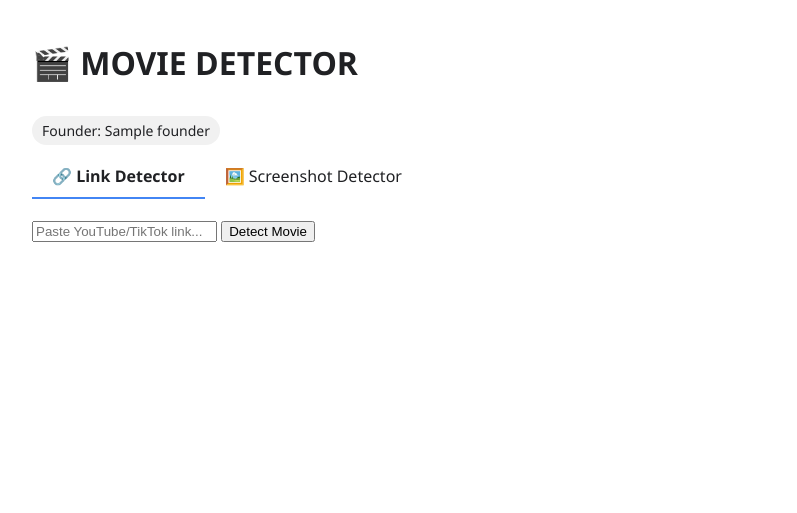
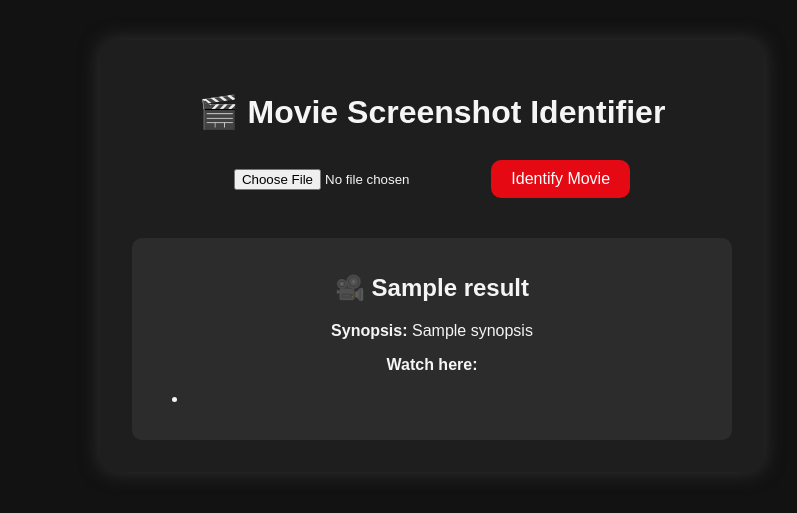
Before and after one commit to Bilzde/movie-detector, a Flask app: template templates/index.html in a window 1280 px wide. Shown: the top 513 px of the page, without its empty margins (208-1005 px from the left). Run offline with Flask 3, Linux system fonts and the light colour scheme; the template is opened without the code that fills it: most values are stand-ins (such as "Sample title", 1, 10 or a date in 2020).

Commit message:
Initial commit

```diff
--- a/main.py
+++ /dev/null
@@ -1,135 +0,0 @@
-from flask import Flask, render_template, request, redirect, jsonify
-import os
-import re
-import requests
-import json
-from werkzeug.utils import secure_filename
-from google.cloud import vision
-import tempfile
-from dotenv import load_dotenv
-
-# Load environment variables from .env file
-load_dotenv()
-
-app = Flask(__name__)
-
-# Configuration
-app.config['UPLOAD_FOLDER'] = tempfile.mkdtemp()
-app.config['FOUNDER'] = {
-    "name": "Bilal Abdi",
-    "email": "bilalabdi230@gmail.com",
-    "affiliate_id": "bilalabdi-20"
-}
-
-# APIs (set these in Replit secrets)
-TMDB_API_KEY = os.environ.get('TMDB_API_KEY')
-GOOGLE_CREDS_JSON = os.environ.get('GOOGLE_CREDENTIALS_JSON')
-
-# ===== CORE FUNCTIONALITY =====
-def analyze_url(url):
-    """Extract video title from URL"""
-    try:
-        response = requests.get(url, timeout=5)
-        title = re.search(r'<title>(.+?)</title>', response.text).group(1)
-        return clean_title(title)
-    except:
-        return None
-
-def analyze_image(file_path):
-    """Identify movie from screenshot"""
-    if not GOOGLE_CREDS_JSON:
-        return None
-
-    # Write credentials to temporary file
-    import tempfile
-    with tempfile.NamedTemporaryFile(mode='w', suffix='.json', delete=False) as f:
-        f.write(GOOGLE_CREDS_JSON)
-        creds_file = f.name
-
-    try:
-        client = vision.ImageAnnotatorClient.from_service_account_json(creds_file)
-
-        with open(file_path, 'rb') as f:
-            image = vision.Image(content=f.read())
-
-        # Get labels first
-        response = client.label_detection(image=image)
-
-        # Try web detection
-        web_response = client.web_detection(image=image)
-
-        # Try multiple detection methods
-        if web_response.web_detection.pages_with_matching_images:
-            return web_response.web_detection.pages_with_matching_images[0].page_title
-        elif web_response.web_detection.web_entities:
-            return web_response.web_detection.web_entities[0].description
-        else:
-            labels = [label.description for label in response.label_annotations[:3]]
-            return " ".join(labels)
-    finally:
-        # Clean up temp file
-        os.unlink(creds_file)
-
-def clean_title(title):
-    """Clean extracted title"""
-    # Remove common video platform suffixes
-    title = re.sub(r'\s*-\s*(YouTube|TikTok).*$', '', title)
-    return title.strip()
-
-def get_streaming_providers(movie_id):
-    """Get streaming providers (placeholder)"""
-    return []
-
-def get_movie_data(query):
-    """Fetch movie info from TMDB"""
-    url = f"https://api.themoviedb.org/3/search/movie?api_key={TMDB_API_KEY}&query={query}"
-    response = requests.get(url).json()
-
-    if response.get('results'):
-        movie = response['results'][0]
-        return {
-            'title': movie['title'],
-            'year': movie['release_date'][:4] if movie.get('release_date') else 'Unknown',
-            'synopsis': movie['overview'],
-            'providers': get_streaming_providers(movie['id'])
-        }
-    return None
-
-# ===== ROUTES =====
-@app.route('/')
-def home():
-    return render_template('index.html', founder=app.config['FOUNDER'])
-
-@app.route('/detect', methods=['POST'])
-def detect():
-    # URL Detection
-    if 'url' in request.form:
-        url = request.form['url']
-        if title := analyze_url(url):
-            return jsonify(get_movie_data(title))
-
-    # Screenshot Detection
-    elif 'file' in request.files:
-        file = request.files['file']
-        if file.filename != '':
-            filename = secure_filename(file.filename)
-            filepath = os.path.join(app.config['UPLOAD_FOLDER'], filename)
-            file.save(filepath)
-
-            if query := analyze_image(filepath):
-                return jsonify(get_movie_data(query))
-
-    return jsonify({"error": "Detection failed"}), 400
-
-@app.route('/watch/<platform>/<query>')
-def watch(platform, query):
-    """Affiliate redirects"""
-    links = {
-        'prime': f"https://www.primevideo.com/search?q={query}&tag={app.config['FOUNDER']['affiliate_id']}",
-        'youtube': f"https://www.youtube.com/results?search_query={query}",
-        'google': f"https://www.google.com/search?q={query}+streaming"
-    }
-    return redirect(links.get(platform, links['google']))
-
-if __name__ == '__main__':
-    app.run(host='0.0.0.0', port=5000)
--- /dev/null
+++ b/requirement.txt
@@ -0,0 +1,3 @@
+Flask
+requests
+gunicorn
--- a/templates/index.html
+++ b/templates/index.html
@@ -1,134 +1,31 @@
-<!-- templates/index.html -->
 <!DOCTYPE html>
-<html>
+<html lang="en">
 <head>
-    <title>Movie Detector - By Bilal Abdi</title>
-    <style>
-        :root {
-            --primary: #4285F4;
-            --dark: #202124;
-        }
-        body {
-            font-family: 'Segoe UI', sans-serif;
-            max-width: 800px;
-            margin: 0 auto;
-            padding: 20px;
-            color: var(--dark);
-        }
-        .tab-container {
-            display: flex;
-            margin-bottom: 20px;
-        }
-        .tab {
-            padding: 10px 20px;
-            cursor: pointer;
-            border-bottom: 2px solid transparent;
-        }
-        .tab.active {
-            border-color: var(--primary);
-            font-weight: bold;
-        }
-        .tab-content {
-            display: none;
-        }
-        .tab-content.active {
-            display: block;
-        }
-        .founder-badge {
-            background: #f1f1f1;
-            padding: 5px 10px;
-            border-radius: 20px;
-            font-size: 14px;
-            display: inline-block;
-            margin: 10px 0;
-        }
-    </style>
+  <meta charset="UTF-8">
+  <title>Movie Identifier App</title>
+  <link rel="stylesheet" href="/static/style.css">
 </head>
 <body>
-    <h1>🎬 MOVIE DETECTOR</h1>
-    <div class="founder-badge">Founder: {{ founder.name }}</div>
+  <div class="container">
+    <h1>🎬 Movie Screenshot Identifier</h1>
 
-    <div class="tab-container">
-        <div class="tab active" onclick="switchTab('link')">🔗 Link Detector</div>
-        <div class="tab" onclick="switchTab('screenshot')">🖼️ Screenshot Detector</div>
-    </div>
+    <form action="/identify" method="POST" enctype="multipart/form-data">
+      <input type="file" name="screenshot" accept="image/*" required>
+      <button type="submit">Identify Movie</button>
+    </form>
 
-    <!-- Link Detector -->
-    <div id="link-tab" class="tab-content active">
-        <input type="text" id="mediaUrl" placeholder="Paste YouTube/TikTok link...">
-        <button onclick="analyzeUrl()">Detect Movie</button>
-    </div>
-
-    <!-- Screenshot Detector -->
-    <div id="screenshot-tab" class="tab-content">
-        <input type="file" id="mediaFile" accept="image/*">
-        <button onclick="analyzeScreenshot()">Identify Movie</button>
-    </div>
-
-    <!-- Results -->
-    <div id="results" style="margin-top: 30px;"></div>
-
-    <script>
-    function switchTab(tabName) {
-        document.querySelectorAll('.tab').forEach(tab => tab.classList.remove('active'));
-        document.querySelectorAll('.tab-content').forEach(content => content.classList.remove('active'));
-
-        event.currentTarget.classList.add('active');
-        document.getElementById(`${tabName}-tab`).classList.add('active');
-    }
-
-    async function analyzeUrl() {
-        const url = document.getElementById('mediaUrl').value;
-        const response = await fetch('/detect', {
-            method: 'POST',
-            headers: {'Content-Type': 'application/x-www-form-urlencoded'},
-            body: new URLSearchParams({ url })
-        });
-        showResults(await response.json());
-    }
-
-    async function analyzeScreenshot() {
-        const file = document.getElementById('mediaFile').files[0];
-        const formData = new FormData();
-        formData.append('file', file);
-
-        const response = await fetch('/detect', {
-            method: 'POST',
-            body: formData
-        });
-        showResults(await response.json());
-    }
-
-    function showResults(data) {
-        if (data.error) {
-            document.getElementById('results').innerHTML = `
-                <div style="color: red">Error: ${data.error}</div>
-            `;
-            return;
-        }
-
-        document.getElementById('results').innerHTML = `
-            <div style="border: 1px solid #ddd; padding: 20px; border-radius: 8px;">
-                <h2>${data.title} (${data.year})</h2>
-                <p>${data.synopsis}</p>
-                <h3>Where to Watch:</h3>
-                <div style="display: flex; gap: 10px; margin-top: 10px;">
-                    <a href="/watch/prime/${encodeURIComponent(data.title)}"
-                       style="padding: 8px 12px; background: #00A8E1; color: white; text-decoration: none; border-radius: 4px;">
-                        Prime Video
-                    </a>
-                    <a href="/watch/youtube/${encodeURIComponent(data.title)}"
-                       style="padding: 8px 12px; background: #FF0000; color: white; text-decoration: none; border-radius: 4px;">
-                        YouTube
-                    </a>
-                    <a href="/watch/google/${encodeURIComponent(data.title)}"
-                       style="padding: 8px 12px; background: #4285F4; color: white; text-decoration: none; border-radius: 4px;">
-                        Google Search
-                    </a>
-                </div>
-            </div>
-        `;
-    }
-    </script>
+    {% if result %}
+      <div class="result">
+        <h2>🎥 {{ result.title }}</h2>
+        <p><strong>Synopsis:</strong> {{ result.synopsis }}</p>
+        <p><strong>Watch here:</strong></p>
+        <ul>
+          {% for link in result.links %}
+            <li><a href="{{ link.url }}" target="_blank">{{ link.platform }}</a></li>
+          {% endfor %}
+        </ul>
+      </div>
+    {% endif %}
+  </div>
 </body>
 </html>
--- /dev/null
+++ b/templates/static/main.py
@@ -0,0 +1,23 @@
+from flask import Flask, request, render_template, redirect, url_for
+import requests
+import os
+
+app = Flask(__name__)
+
+TMDB_API_KEY = os.getenv("TMDB_API_KEY")
+
+@app.route('/')
+def home():
+    return render_template("index.html")
+
+@app.route('/search', methods=['POST'])
+def search():
+    query = request.form['query']
+    url = f"https://api.themoviedb.org/3/search/movie?api_key={TMDB_API_KEY}&query={query}"
+    response = requests.get(url)
+    data = response.json()
+    results = data.get("results", [])
+    return render_template("index.html", movies=results, searched=query)
+
+if __name__ == '__main__':
+    app.run(debug=True)
--- /dev/null
+++ b/templates/static/style.css
@@ -0,0 +1,37 @@
+body {
+  font-family: Arial, sans-serif;
+  background-color: #121212;
+  color: #f5f5f5;
+  text-align: center;
+  padding: 2rem;
+}
+
+.container {
+  max-width: 600px;
+  margin: auto;
+  background: #1e1e1e;
+  padding: 2rem;
+  border-radius: 15px;
+  box-shadow: 0 0 20px #333;
+}
+
+input[type="file"] {
+  margin: 1rem 0;
+}
+
+button {
+  background: #e50914;
+  color: white;
+  padding: 10px 20px;
+  border: none;
+  border-radius: 10px;
+  font-size: 1rem;
+  cursor: pointer;
+}
+
+.result {
+  margin-top: 2rem;
+  background: #2c2c2c;
+  padding: 1rem;
+  border-radius: 10px;
+}
```
Also changed, not shown: render.yml (+8 -11 lines).
